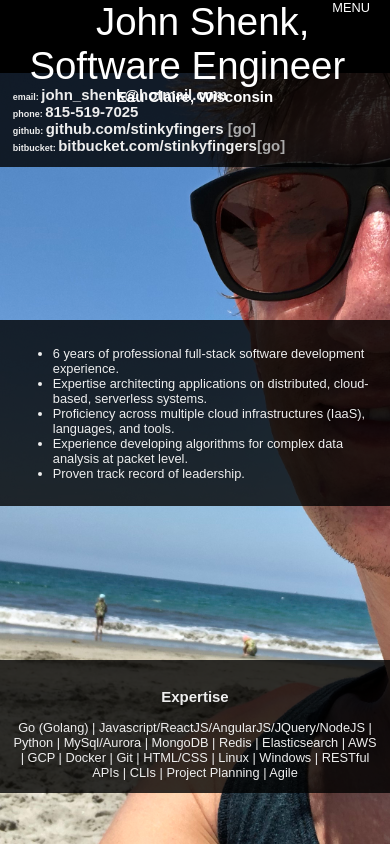
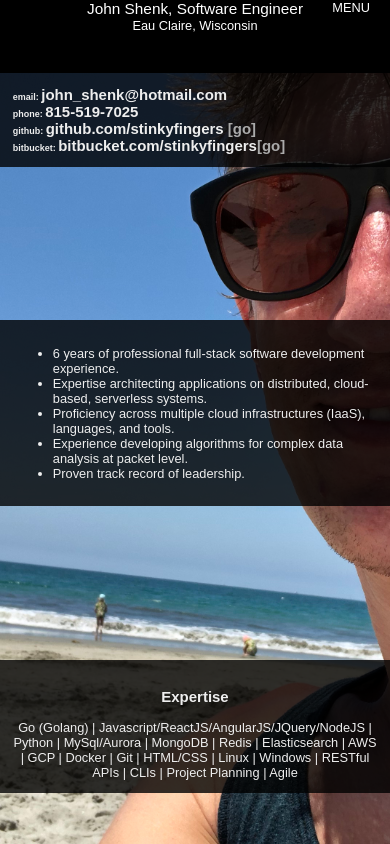
Before and after one commit to stinkyfingers/johnshenk, a React (Create React App) app: page / in a window 390 px wide. Shown: the top 844 px of the page. Built offline with nearby package versions, Linux system fonts and the light colour scheme.

Commit message:
css fixes

```diff
--- a/src/components/toolbar.js
+++ b/src/components/toolbar.js
@@ -6,7 +6,7 @@ const Toolbar = () => (
   <div className="toolbar">
     <Menu />
     <span className="myName">John Shenk, Software Engineer</span>
-    <h3 className="inlineHeader">Eau Claire, Wisconsin</h3>
+    <div className="inlineHeader">Eau Claire, Wisconsin</div>
   </div>
 );
 export default Toolbar;
--- a/src/css/toolbar.css
+++ b/src/css/toolbar.css
@@ -1,6 +1,5 @@
 .toolbar {
 	background: #000;
-
 	color: white;
 	position: fixed;
 	width: 100%;
@@ -24,6 +23,12 @@ button:hover{
 
 
 .myName, .occupation {
-  font-size:3em;
+  font-size: 3em;
   padding: .4em;
 }
+
+@media (max-width: 1024px) {
+	.myName	{
+		font-size: 1.2em;
+	}
+}
```
